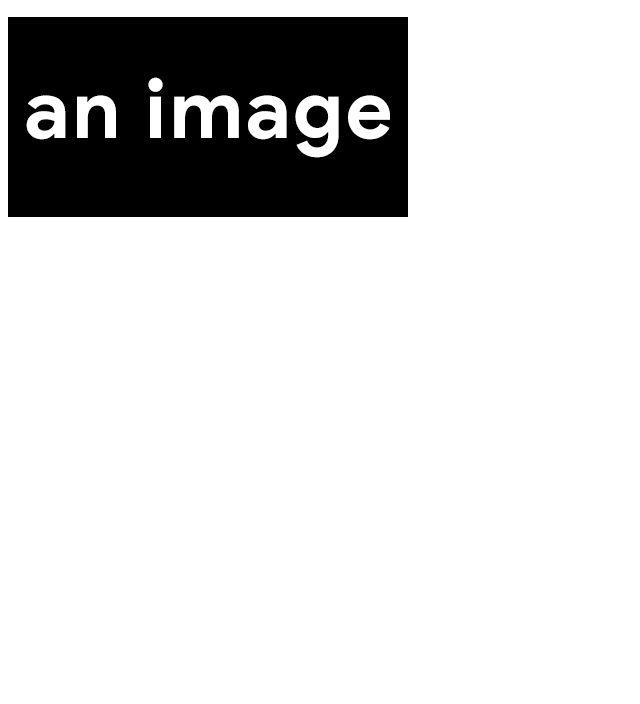
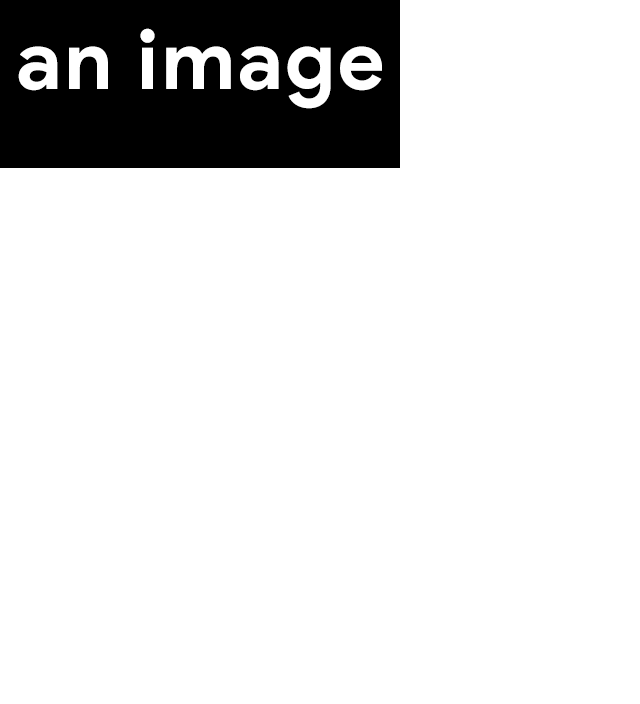
Before and after one commit to alexmahan/ts-template, a website built with webpack: page static/index.html in a window 1280 px wide. Shown: the part 96-800 px from the top of the page, without its empty margins (0-640 px from the left). Built offline with nearby package versions, Linux system fonts and the light colour scheme.

Commit message:
minimal css reset

```diff
--- /dev/null
+++ b/src/css/_reset.scss
@@ -0,0 +1,23 @@
+html {
+  box-sizing: border-box;
+  font-size: 16px;
+}
+
+*, *:before, *:after {
+  box-sizing: inherit;
+}
+
+body, h1, h2, h3, h4, h5, h6, p, ol, ul {
+  margin: 0;
+  padding: 0;
+  font-weight: normal;
+}
+
+ol, ul {
+  list-style: none;
+}
+
+img {
+  max-width: 100%;
+  height: auto;
+}
--- a/src/css/main.scss
+++ b/src/css/main.scss
@@ -1,3 +1,4 @@
+@import 'reset';
 @import 'vars';
 
 body {
--- a/static/index.html
+++ b/static/index.html
@@ -1,5 +1,7 @@
-<html>
+<html lang="en">
   <head>
+    <meta charset="utf-8">
+    <meta name="viewport" content="width=device-width, initial-scale=1">
     <title>Minimal webpack + TypeScript + PostCSS template</title>
     <link href="css/main.css" media="all" rel="stylesheet">
   </head>
```
